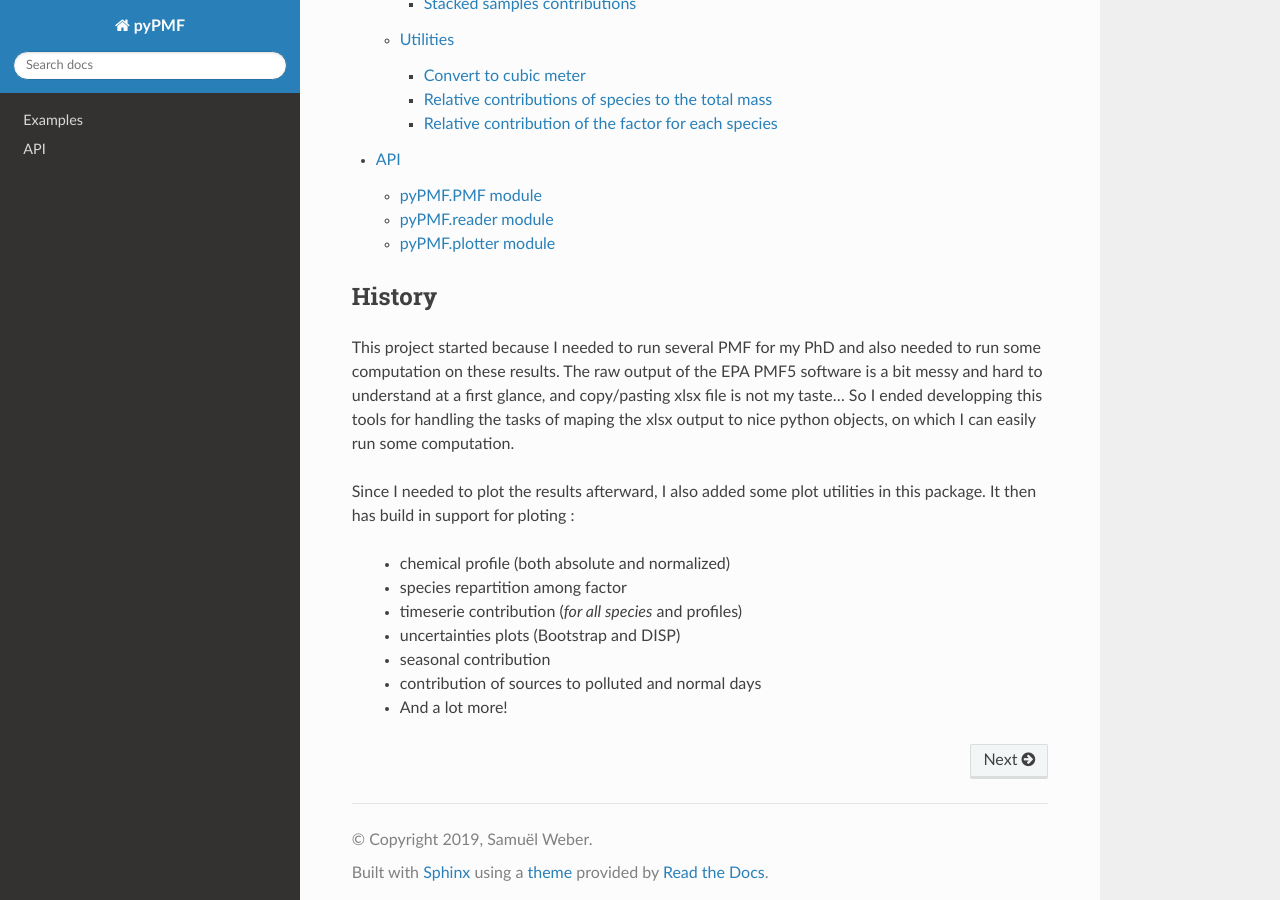
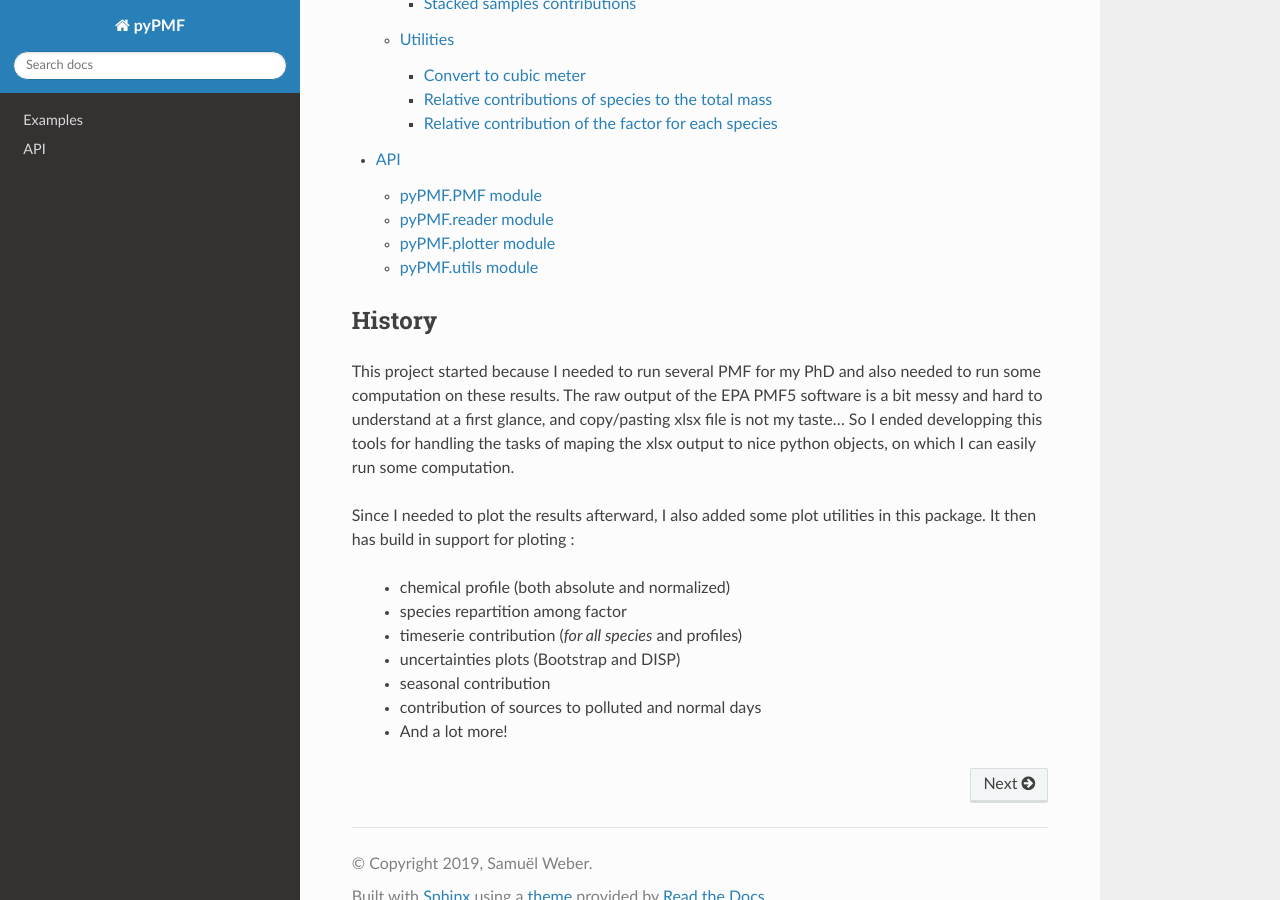
Before and after one commit to weber-s/pyPMF, a Sphinx documentation site: the page built from docs/index.rst, in a window 1280 px wide and 900 px high, scrolled down 816 px. Built offline with Sphinx 7.4.7 and the Read the Docs theme 2.0.0, drawn with Linux system fonts in a browser that asks for light colours.

Commit message:
add utils module in doc api

```diff
--- a/docs/api.rst
+++ b/docs/api.rst
@@ -24,3 +24,11 @@ pyPMF.plotter module
    :members:
    :undoc-members:
    :show-inheritance:
+
+pyPMF.utils module
+-------------------------
+
+.. automodule:: pyPMF.utils
+   :members:
+   :undoc-members:
+   :show-inheritance:
```
